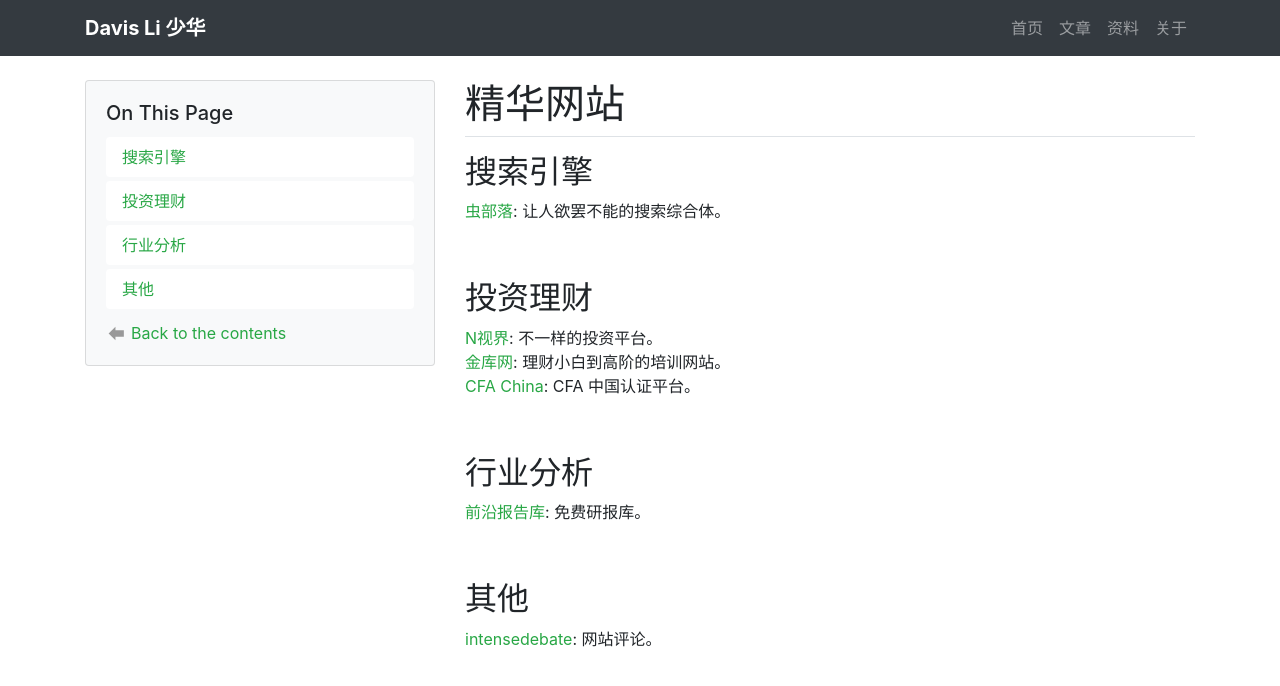
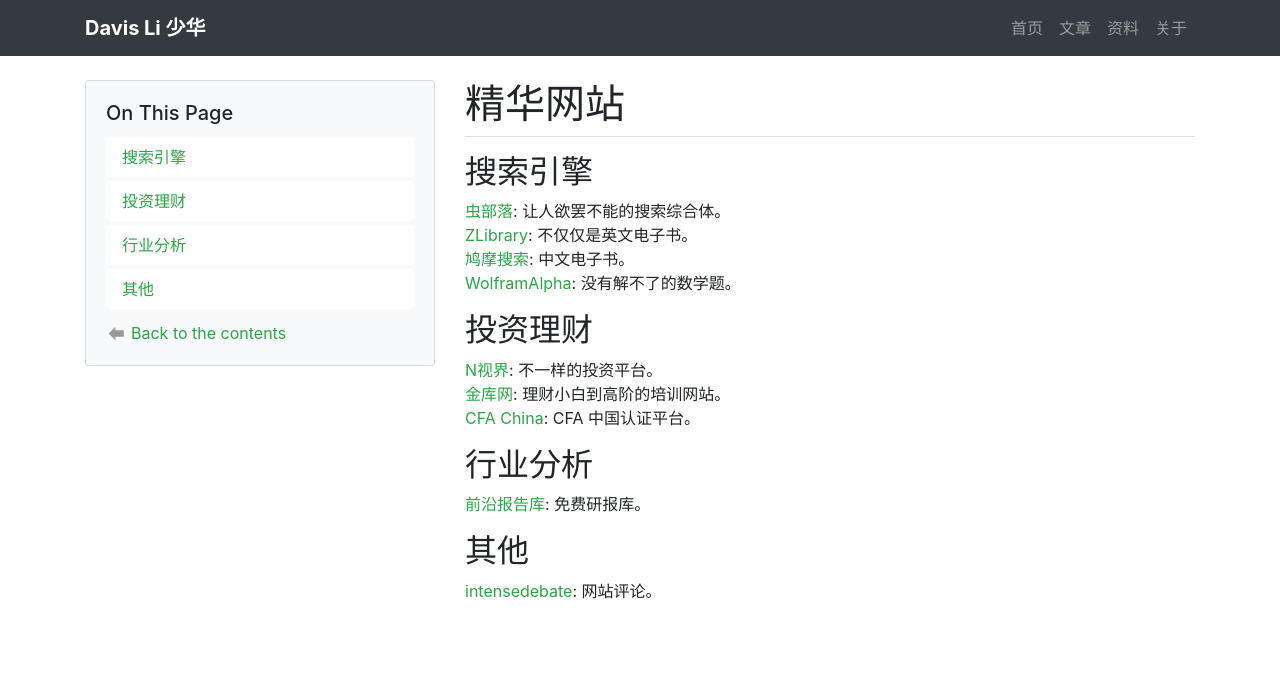
Before and after one commit to davis-lee0109/davis-lee0109.github.io, a Jekyll site: the page built from _projects/精华网站.md, in a window 1280 px wide. Shown: the top 686 px of the page. Built offline with Jekyll 4.4.1, drawn with Linux system fonts in a browser that asks for light colours.

Commit message:
update files 301 @ 02011201716

```diff
--- a/_projects/精华网站.md
+++ b/_projects/精华网站.md
@@ -3,21 +3,21 @@
 ---
 
 ## 搜索引擎
-[虫部落](https://search.chongbuluo.com/): 让人欲罢不能的搜索综合体。
+[虫部落](https://search.chongbuluo.com/): 让人欲罢不能的搜索综合体。<br>
+[ZLibrary](https://z-lib.org/): 不仅仅是英文电子书。<br>
+[鸠摩搜索](https://www.jiumodiary.com/): 中文电子书。<br>
+[WolframAlpha](https://www.wolframalpha.com/): 没有解不了的数学题。<br>
 
-<br>
 
 ## 投资理财
 [N视界](http://n-sight.com.cn): 不一样的投资平台。<br>
 [金库网](https://www.jinku.com): 理财小白到高阶的培训网站。<br>
-[CFA China](https://cfp.fpsbchina.cn): CFA 中国认证平台。
+[CFA China](https://cfp.fpsbchina.cn): CFA 中国认证平台。<br>
 
-<br>
 
 ## 行业分析
-[前沿报告库](https://wk.askci.com/): 免费研报库。
+[前沿报告库](https://wk.askci.com/): 免费研报库。<br>
 
-<br>
 
 ## 其他
-[intensedebate](https://www.intensedebate.com): 网站评论。
+[intensedebate](https://www.intensedebate.com): 网站评论。<br>
```
